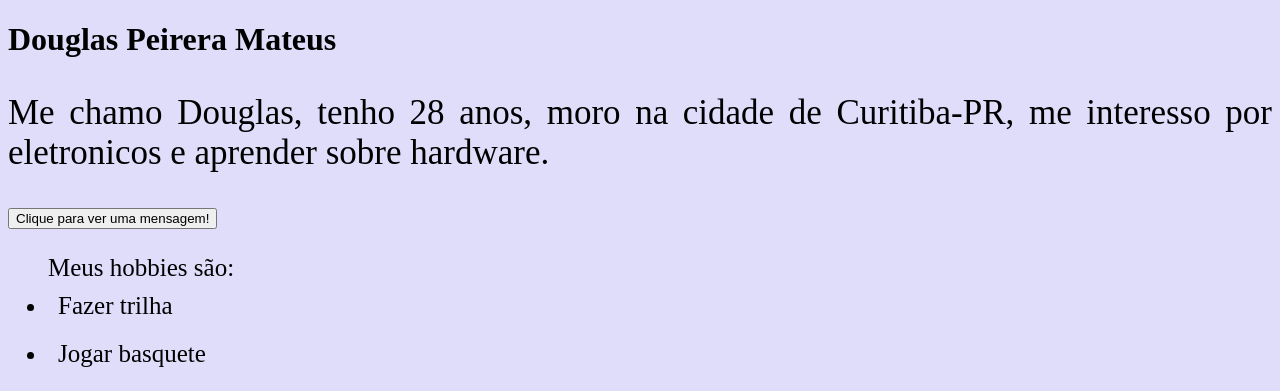
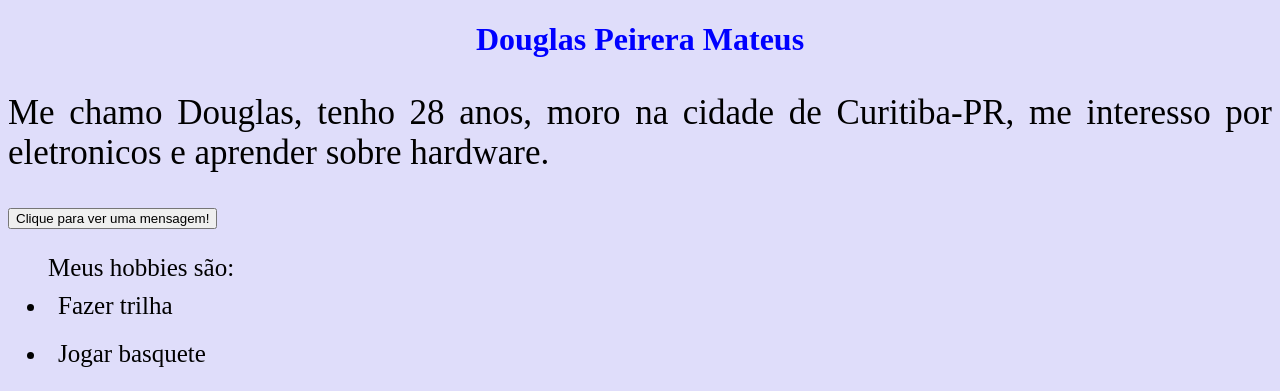
Before and after one commit to Douglas0113/TrabalhoFaculdade, a plain HTML site: page index.html in a window 1280 px wide. Shown: the top 391 px of the page. Drawn offline with Linux system fonts and the light colour scheme.

Commit message:
Update index.css

```diff
--- a/index.css
+++ b/index.css
@@ -12,3 +12,4 @@
 .linha2{background-color:rgba(255, 0, 0, 0.737)}
 .linha3{background-color: rgba(0, 0, 255, 0.523);}
 .para1{font-size: 20px;}
+h1{text-align: center; color: blue;}
```
